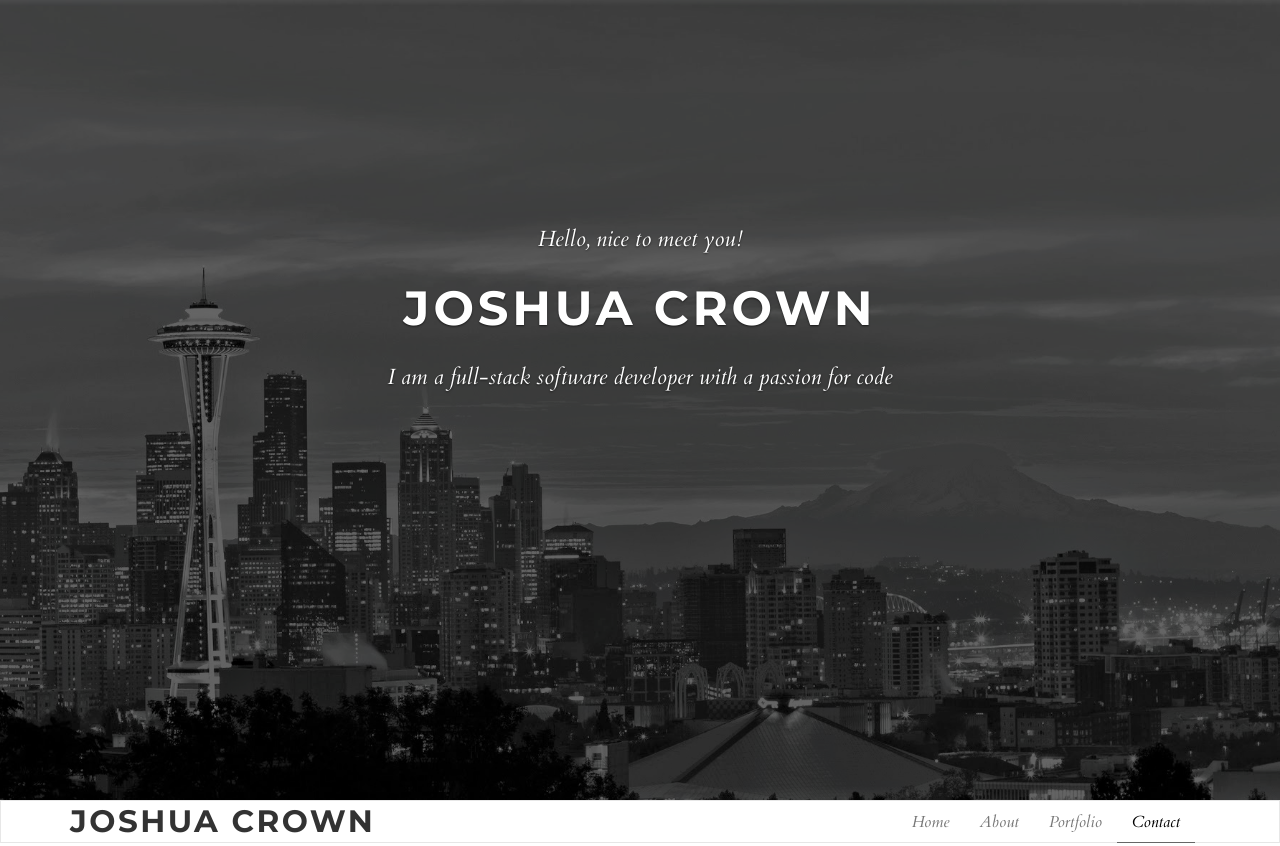
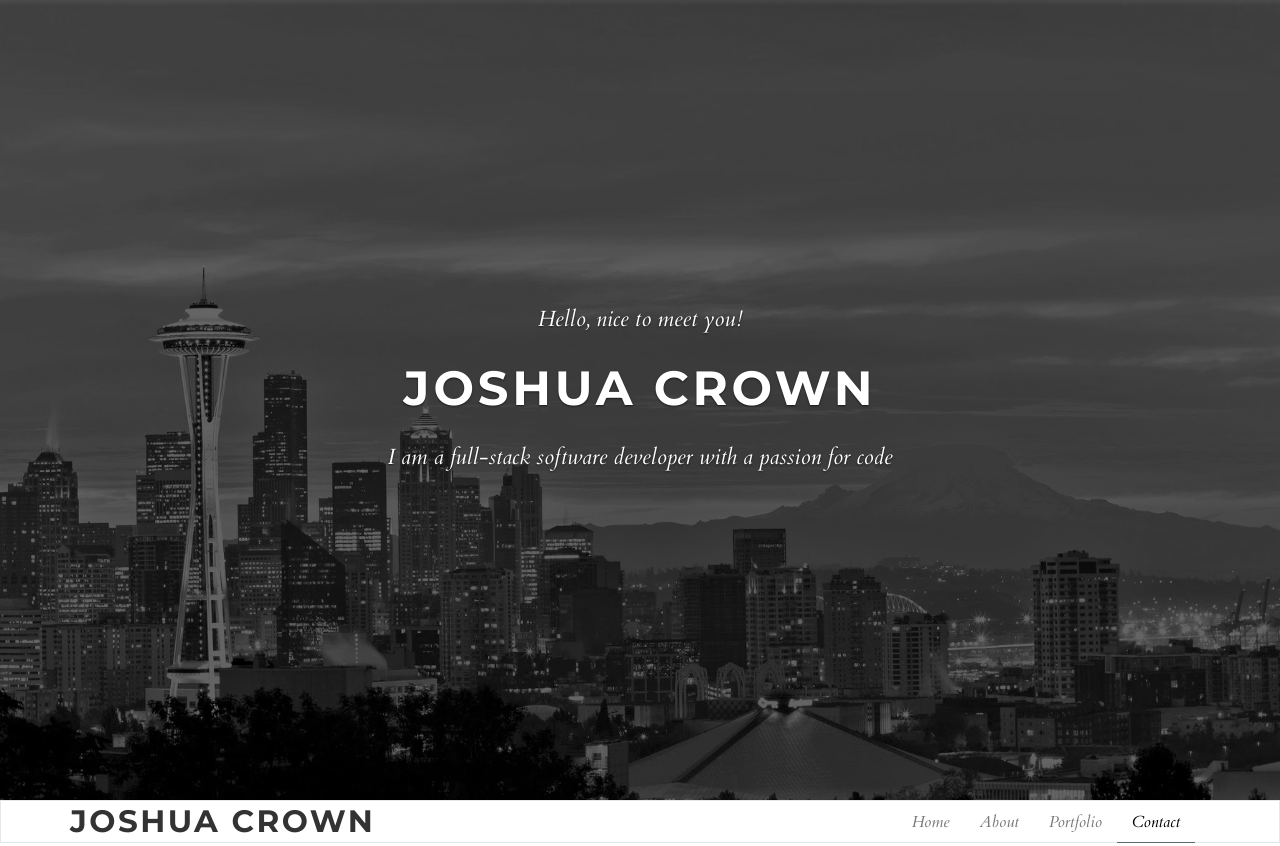
Before and after one commit to jwcrown/Portfolio, a website with bundled scripts: page index.html in a window 1280 px wide. Shown: the top 846 px of the page. Built offline with nearby package versions, Linux system fonts and the light colour scheme; files whose address does not match are found by name.

Commit message:
updated title postition

```diff
--- a/index.html
+++ b/index.html
@@ -31,13 +31,13 @@
 <body data-spy="scroll" data-target="#navigation" data-offset="120">
   <!-- intro-->
 
-  <section id="intro" style="background-image: url('img/seattle.jpg');" class="intro">
+  <section id="intro" style="background-image: url('img/seattle.jpg');" class="intro img-responsive">
 
     <div class="overlay"></div>
     <div class="content">
       <div class="container clearfix">
         <div class="row">
-          <div class="col-md-8 col-md-offset-2 col-sm-12 text-center goUp">
+          <div class="col-md-8 col-md-offset-2 col-sm-12 text-center">
             <p class="italic">Hello, nice to meet you!</p>
             <h1>Joshua Crown</h1>
             <p class="italic">I am a full-stack software developer with a passion for code</p>
```
